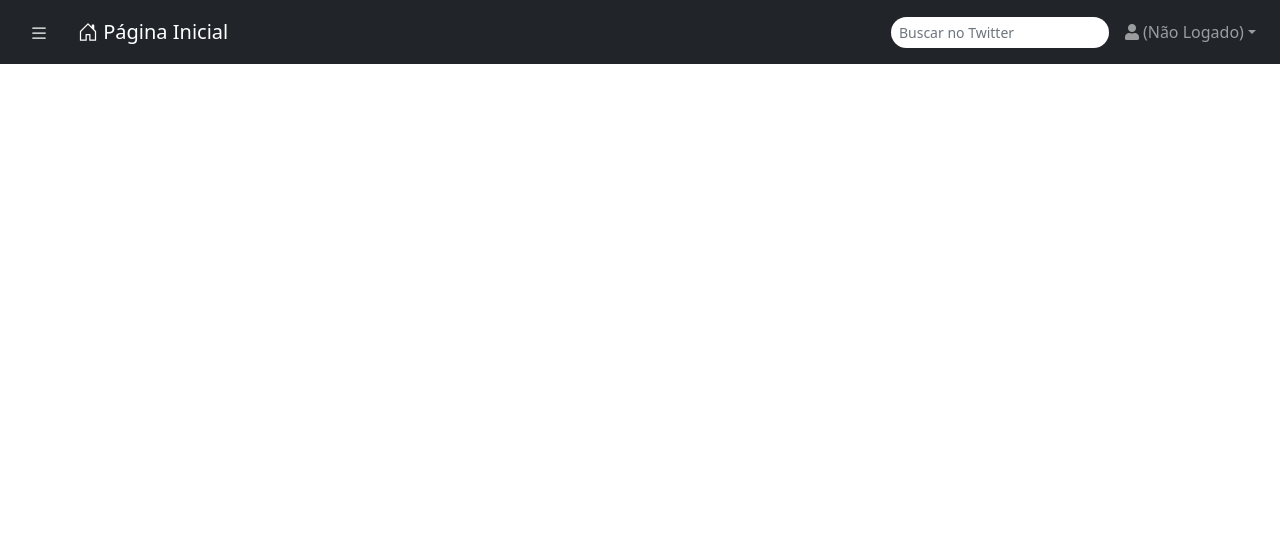
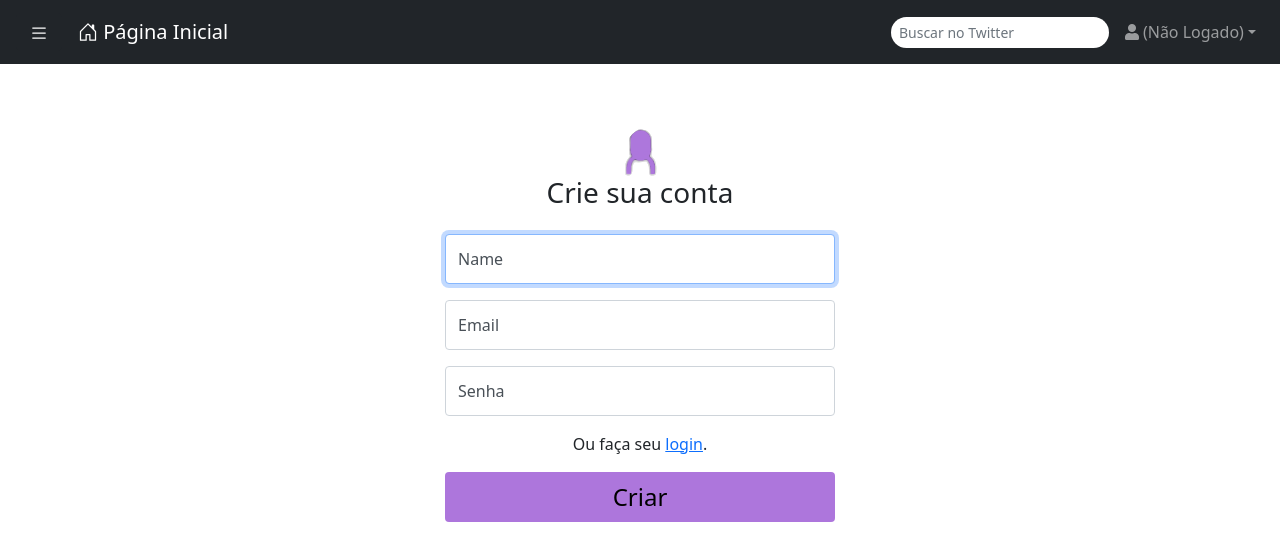
Before and after one commit to DionataBergmann/Twitter-Vue, a Vue app: page /register in a window 1280 px wide. Shown: the top 560 px of the page. Built offline with nearby package versions, Linux system fonts and the light colour scheme; what vue-drawer-layout would draw is missing.

Commit message:
:sparkles: add registration form

```diff
--- a/src/components/FormLogin.vue
+++ b/src/components/FormLogin.vue
@@ -16,6 +16,9 @@
            v-model="password">
     <label for="inputPassword">Senha de Acesso</label>
   </div>
+  <p style="text-align: center">
+      Ou crie sua <router-link to="/register">conta</router-link>.
+    </p>
 
   <button id="botao" class="btn btn-lg btn-secondary btn-block" type="submit">Entrar</button>
 </form>
--- /dev/null
+++ b/src/components/Register.vue
@@ -0,0 +1,185 @@
+<template>
+  <form class="form-signin mt-5">
+    <div class="text-center mb-4">
+        <img id="logo" src="logo maior.png" alt="Twitter" class="mx-3">
+      <h1 class="h3 mb-3 font-weight-normal">Crie sua conta</h1>
+    </div>
+
+    <div class="form-label-group">
+      <input
+        type="username"
+        id="inputName"
+        class="form-control"
+        placeholder="Name"
+        required
+        autofocus
+        v-model="username"
+      />
+      <label for="inputEmail">Name</label>
+    </div>
+
+    <div class="form-label-group">
+      <input
+        type="email"
+        id="inputEmail"
+        class="form-control"
+        placeholder="Email address"
+        required
+        v-model="email"
+      />
+      <label for="inputEmail">Email</label>
+    </div>
+
+    <div class="form-label-group">
+      <input
+        type="password"
+        id="inputPassword"
+        class="form-control"
+        placeholder="Password"
+        required
+        v-model="password"
+      />
+      <label for="inputPassword">Senha</label>
+    </div>
+    <p style="text-align: center">
+      Ou faça seu <router-link to="/login">login</router-link>.
+    </p>
+    <button
+      @click.prevent="registrar()"
+      class="btn btn-block"
+      type="submit"
+
+      id="botao"
+    >
+   Criar
+    </button>
+  </form>
+</template>
+
+<script>
+import axios from "axios";
+export default {
+  data() {
+    return {
+      username: null,
+      email: null,
+      password: null,
+    };
+  },
+  methods: {
+    registrar() {
+      axios
+        .post(`${this.$urlAPI}/users`, {
+          username: this.username,
+          email: this.email,
+          password: this.password,
+        })
+        .then((response) => {
+          if (response.data.erro == "true") {
+            console.error(response.data.msg);
+
+          }
+          if (response.data.erro == "false") {
+            this.$router.push("/login");
+          }
+        });
+    },
+  },
+};
+</script>
+
+<style scoped>
+
+#botao{
+  background-color: #ad76dc;
+  color: #000000;
+  font-size: x-large;
+}
+template {
+  height: 100%;
+}
+.btn{
+background-color: #ad76dc;
+color: white;
+}
+template {
+  display: -ms-flexbox;
+  display: flex;
+  -ms-flex-align: center;
+  align-items: center;
+  padding-top: 40px;
+  padding-bottom: 40px;
+  background-color: #f5f5f5;
+}
+.form-signin {
+  width: 100%;
+  max-width: 420px;
+  padding: 15px;
+  margin: auto;
+}
+.form-label-group {
+  position: relative;
+  margin-bottom: 1rem;
+}
+.form-label-group > input,
+.form-label-group > label {
+  height: 3.125rem;
+  padding: 0.75rem;
+}
+.form-label-group > label {
+  position: absolute;
+  top: 0;
+  left: 0;
+  display: block;
+  width: 100%;
+  margin-bottom: 0; /* Override default `<label>` margin */
+  line-height: 1.5;
+  color: #495057;
+  pointer-events: none;
+  cursor: text; /* Match the input under the label */
+  border: 1px solid transparent;
+  border-radius: 0.25rem;
+  transition: all 0.1s ease-in-out;
+}
+.form-label-group input::-webkit-input-placeholder {
+  color: transparent;
+}
+.form-label-group input:-ms-input-placeholder {
+  color: transparent;
+}
+.form-label-group input::-ms-input-placeholder {
+  color: transparent;
+}
+.form-label-group input::-moz-placeholder {
+  color: transparent;
+}
+.form-label-group input::placeholder {
+  color: transparent;
+}
+.form-label-group input:not(:placeholder-shown) {
+  padding-top: 1.25rem;
+  padding-bottom: 0.25rem;
+}
+.form-label-group input:not(:placeholder-shown) ~ label {
+  padding-top: 0.25rem;
+  padding-bottom: 0.25rem;
+  font-size: 12px;
+  color: #777;
+}
+@supports (-ms-ime-align: auto) {
+  .form-label-group > label {
+    display: none;
+  }
+  .form-label-group input::-ms-input-placeholder {
+    color: #777;
+  }
+}
+@media all and (-ms-high-contrast: none), (-ms-high-contrast: active) {
+  .form-label-group > label {
+    display: none;
+  }
+  .form-label-group input:-ms-input-placeholder {
+    color: #777;
+  }
+}
+</style>
--- a/src/router.js
+++ b/src/router.js
@@ -5,6 +5,7 @@ import VueRouter from 'vue-router'
 import FormLogin from './components/FormLogin'
 import pag1 from './components/PagInicial'
 import feed from './components/FormPublis'
+import register from './components/Register'
 // import Sidebar from './components/Sidebar'
 
 
@@ -14,6 +15,7 @@ Vue.use(VueRouter)
 const routes = [
 
   { path: '/login', component: FormLogin },
+  { path: '/register', component: register },
   { path: '/pag1', component: pag1 },
   { path: '/feed', component: feed },
   // { path: '/sidebar', component: Sidebar }
```
